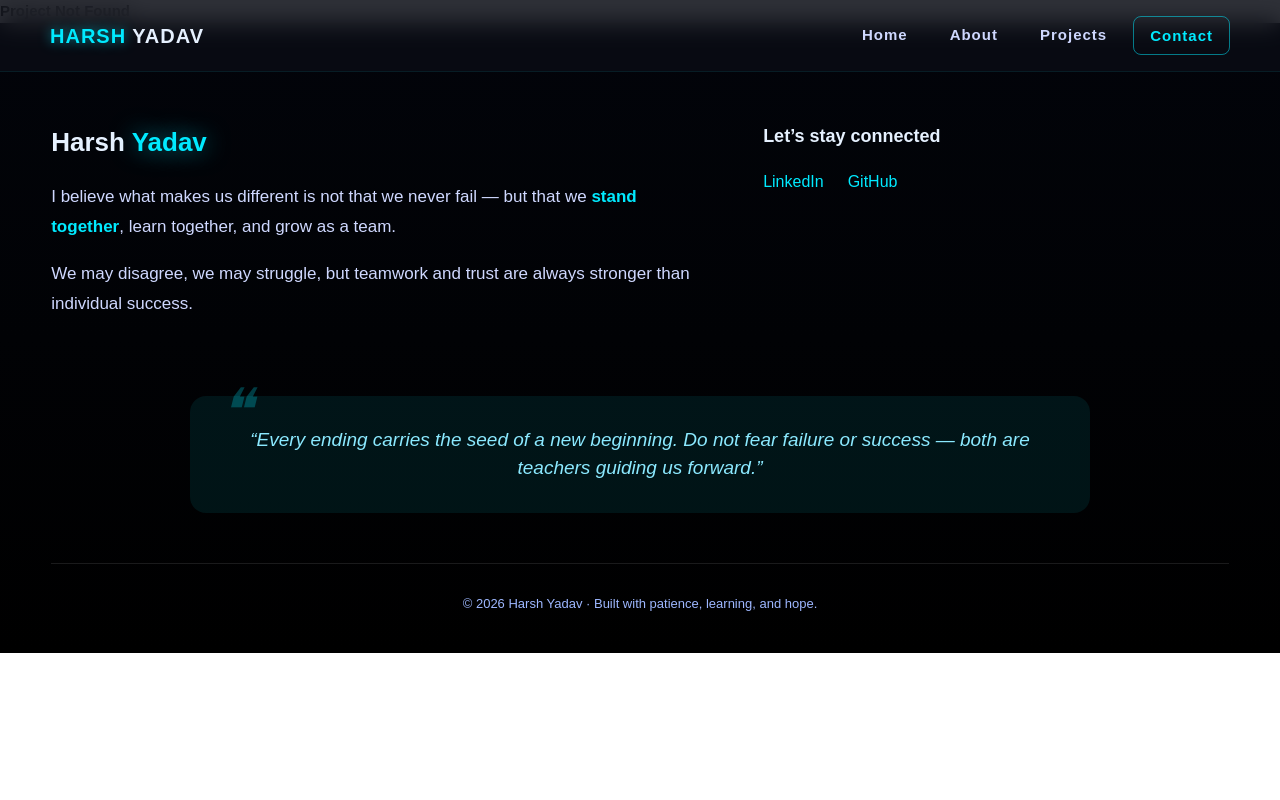
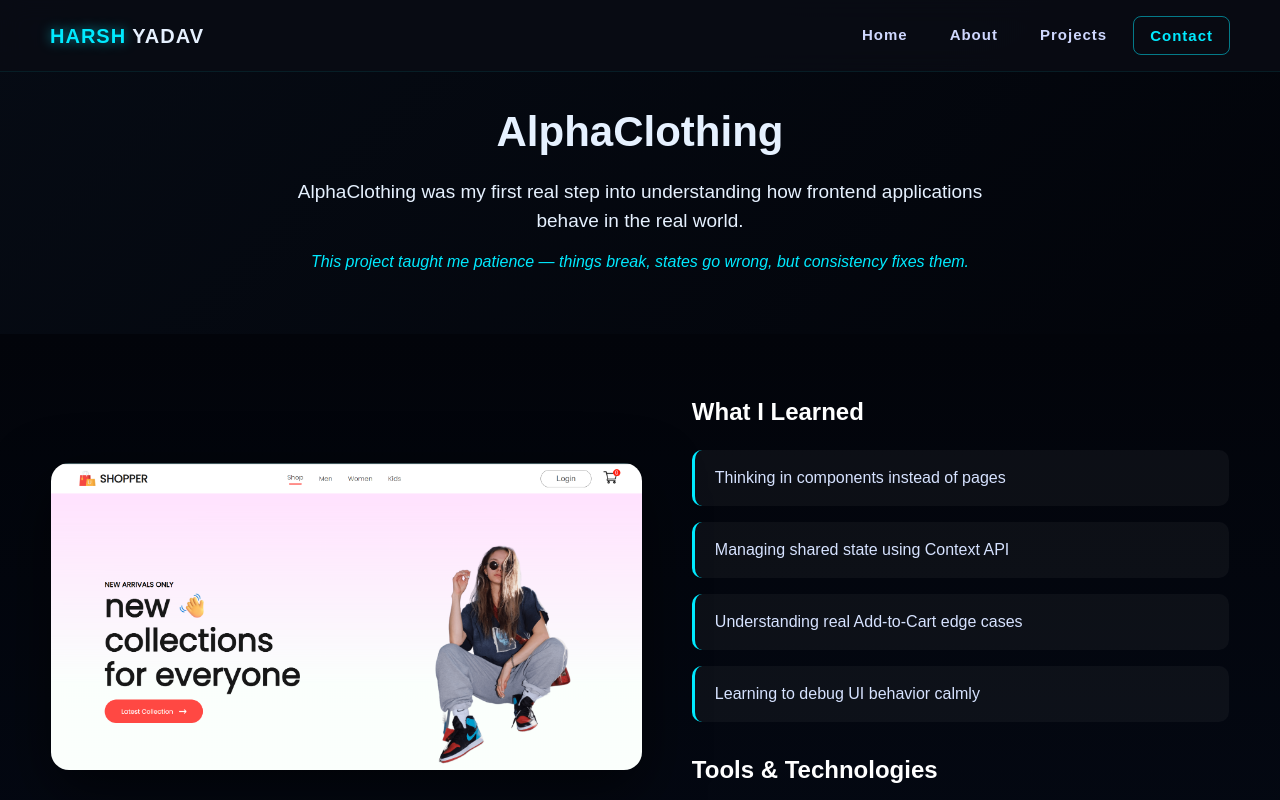
Before and after one commit to Harsh-krishna11/portfolio, a React (Create React App) app: page /project/1 in a window 1280 px wide. Shown: the top 800 px of the page. Built offline with nearby package versions, Linux system fonts and the light colour scheme.

Commit message:
fix routing for react router 1

```diff
--- a/src/pages/Project.jsx
+++ b/src/pages/Project.jsx
@@ -13,7 +13,10 @@ const fadeUp = {
 
 function Project() {
   const { id } = useParams();
-  const project = projects.find((p) => p.id === Number(id));
+  console.log(id);
+
+  const project = projects.find((p) => p.id === id);
+  console.log(project);
 
   if (!project) return <h2>Project Not Found</h2>;
 
```
